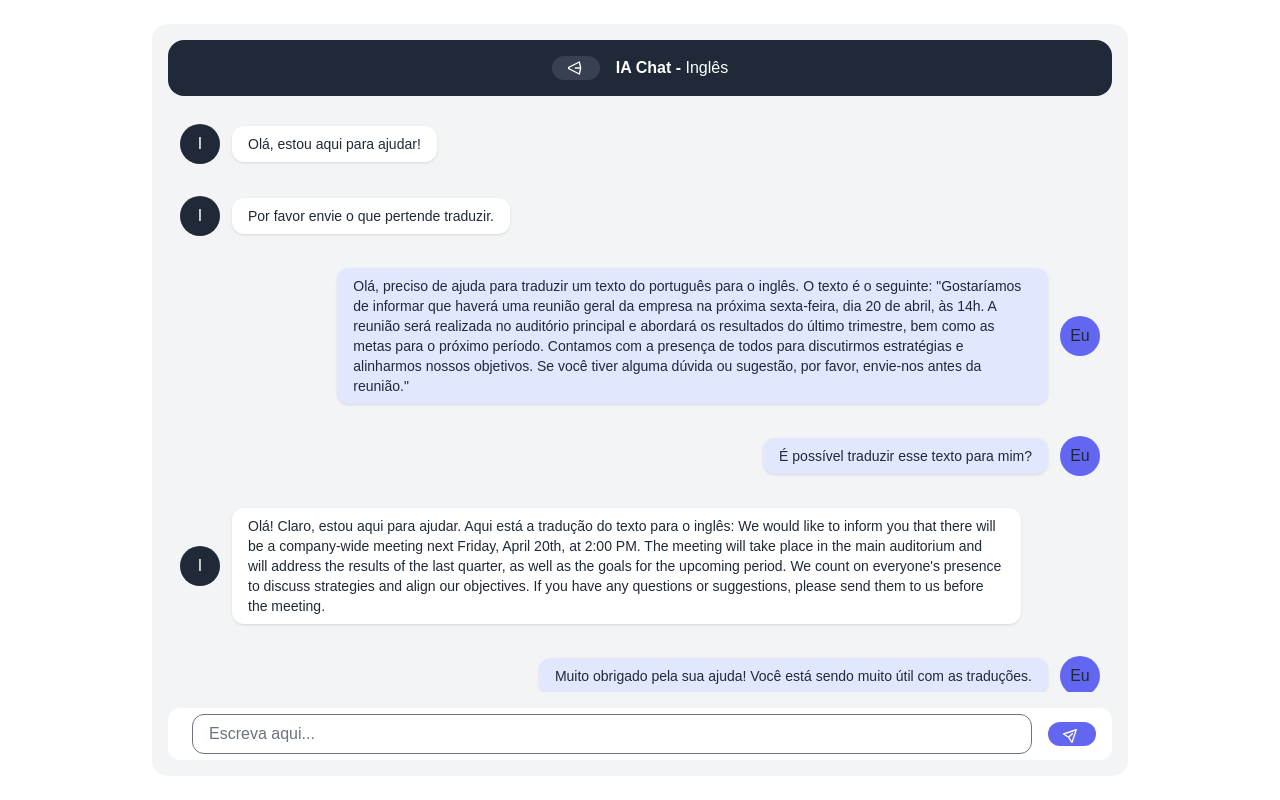
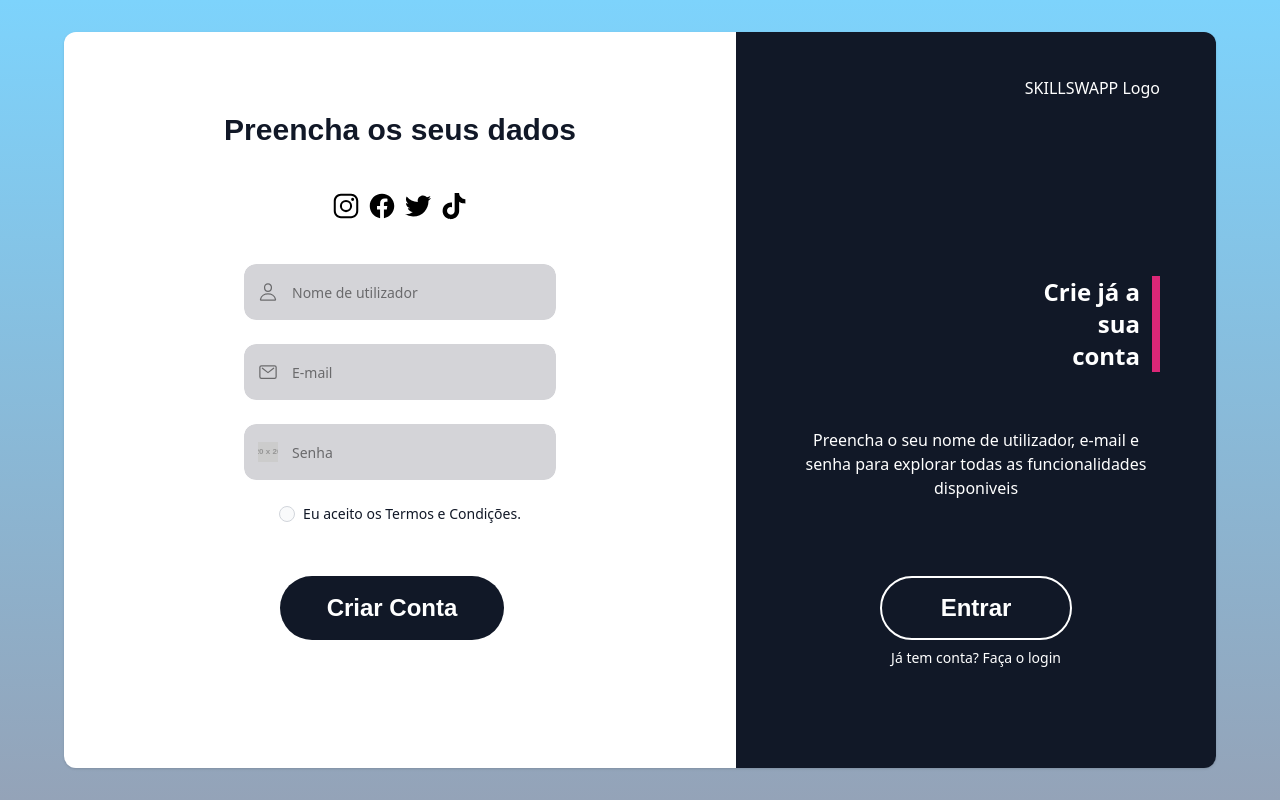
Before and after one commit to BeastPT/proj-dbw-client, a Vue app: page /register in a window 1280 px wide. Built offline with nearby package versions, Linux system fonts and the light colour scheme.

Commit message:
fix headerbar

```diff
--- a/src/App.vue
+++ b/src/App.vue
@@ -1,17 +1,10 @@
 <script setup>
 import { RouterLink, RouterView } from 'vue-router'
-import Comunidade from './views/Comunidade.vue';
-import Obter_ajuda from './views/Obter_ajuda.vue';
-import Chat from './views/Chat.vue';
-import Estilo_vida from './views/Estilo_vida.vue';
-import ObterAjuda_IA from './views/ObterAjuda_IA.vue';
-import precoIA from './views/precoIA.vue';
-
 
 </script>
 
 <template>
-    <Chat/>
+    <RouterView/>
 </template>
 
 <style scoped>
--- a/src/components/HeaderBar.vue
+++ b/src/components/HeaderBar.vue
@@ -61,22 +61,26 @@
 
   <script>
   import { ref } from 'vue';
+  import authStore from '@/store/auth.js';
+  import { useRouter } from 'vue-router';
 
   export default {
     setup() {
+      const auth = authStore()
+      const router = useRouter();
       let showMenu = ref(false);
-      let loggedIn = ref(false);
+      let loggedIn = ref(auth.user);
 
       const toggleNav = () => (showMenu.value = !showMenu.value);
 
       const login = () => {
 
-        loggedIn.value = true;
+        router.push('/login');
       };
 
       const register = () => {
 
-        loggedIn.value = true;
+        router.push('/register');
       };
 
       return { showMenu, toggleNav, loggedIn, login, register };
```
